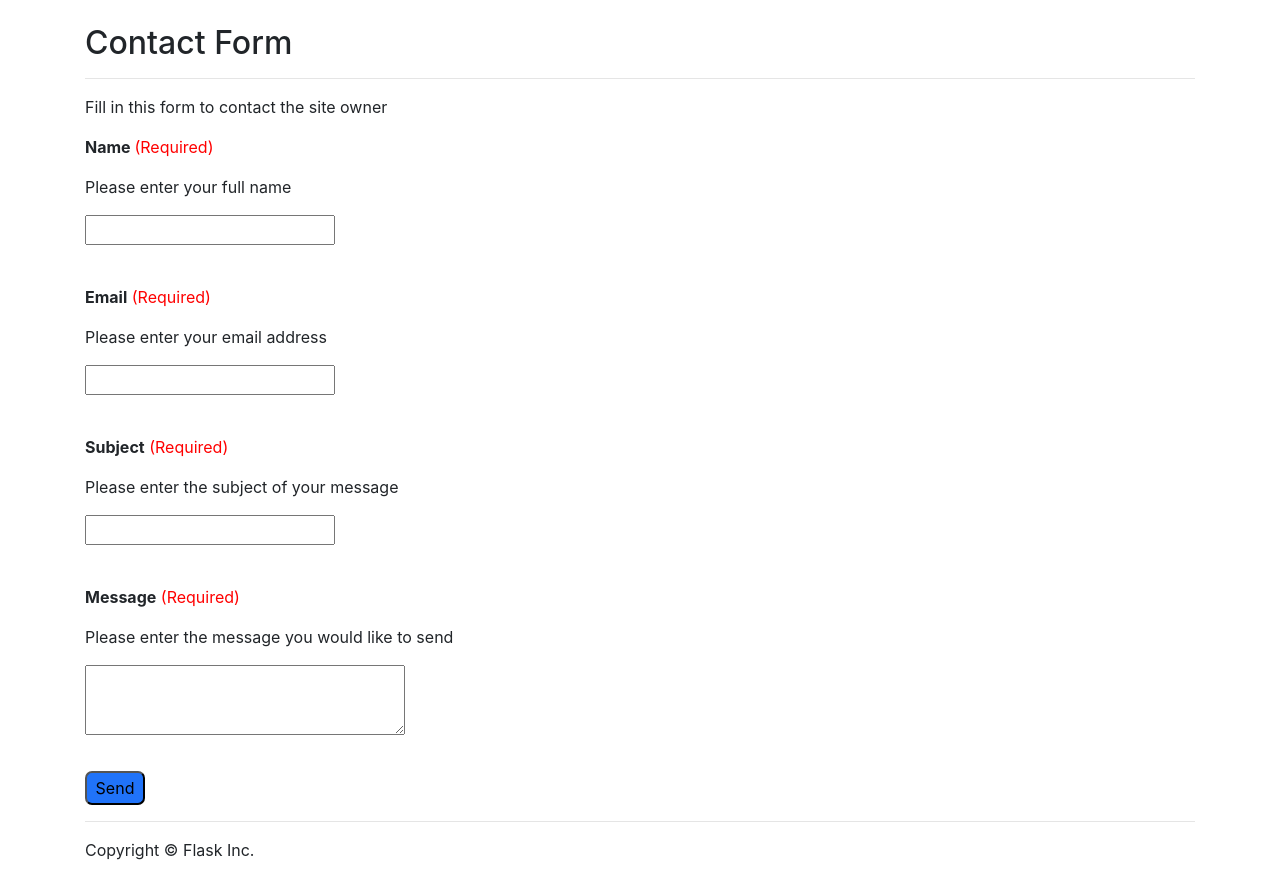
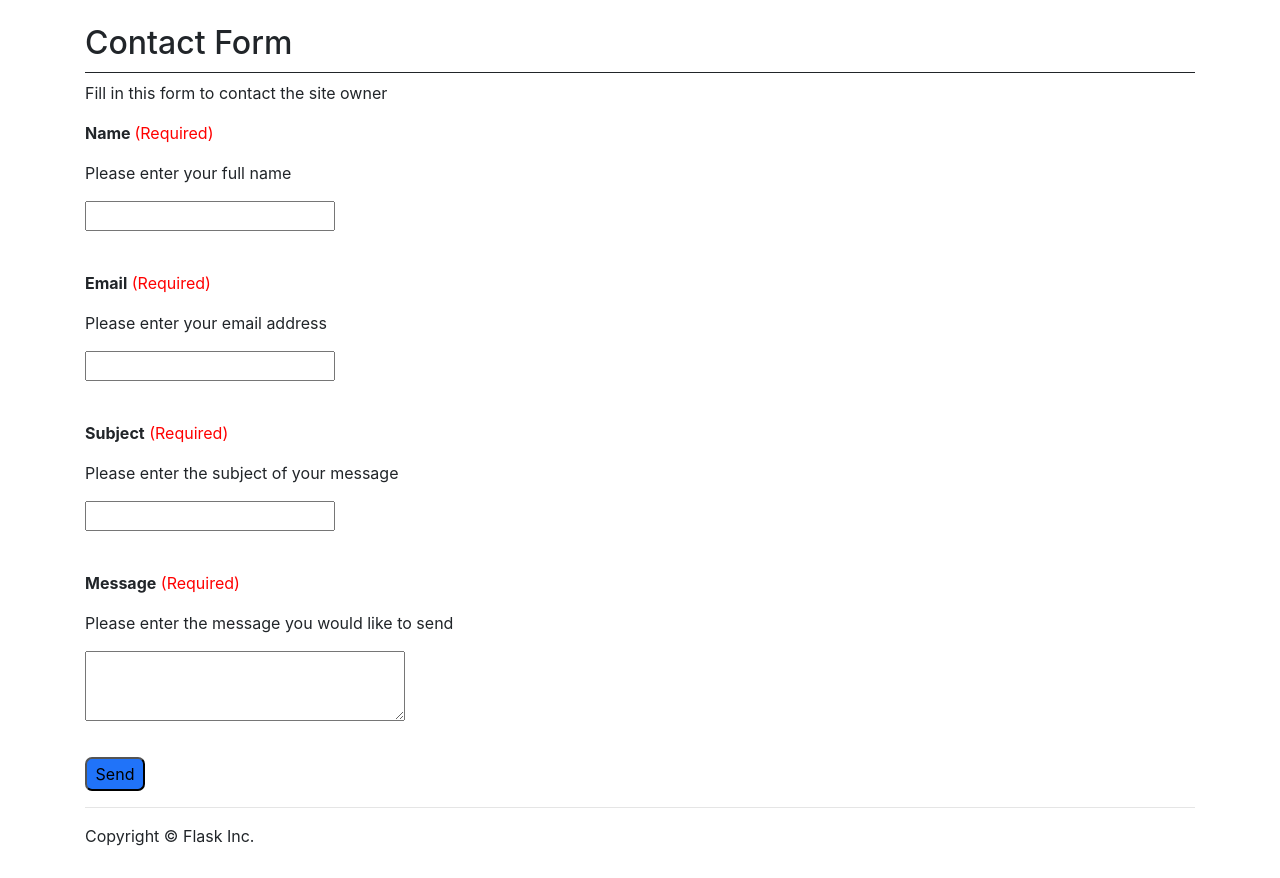
Before and after one commit to Kadaine/info3180-lab3, a Flask app: page /contact/ in a window 1280 px wide. Shown: the part 56-934 px from the top of the page. After the commit the page ends 902 px from the top, so only its background shows below. Run offline with Flask 2, Linux system fonts and the light colour scheme; some libraries are stand-ins or nearby versions.

Commit message:
Finished Lab3

```diff
--- a/app/static/css/app.css
+++ b/app/static/css/app.css
@@ -26,3 +26,9 @@ body {
     width:400px;
     padding:10px;
 }
+
+h2.borderl{
+    border-bottom-style: solid;
+    border-width: 1px;
+    padding-bottom: 10px;
+}
--- a/app/templates/contact.html
+++ b/app/templates/contact.html
@@ -4,48 +4,42 @@
     <form action= "{{url_for('contact')}}"  method="post">
 
       <div>
-          <h2> Contact Form</h2>
+          <h2 class="borderl"> Contact Form</h2>
                 {{ form.csrf_token }}
-
-          {% for message in form.name.errors %}
-              <div class="flash"> {{message }} </div>
-              {% endfor %}
-
-          {% for message in form.email.errors %}
-              <div class="flash"> {{message }} </div>
-              {% endfor %}
-
-          {% for message in form.subject.errors %}
-              <div class="flash"> {{message }} </div>
-              {% endfor %}
-
-          {% for message in form.message.errors %}
-          <div class="flash"> {{message }} </div>
-      {% endfor %}
-
-          <hr>
           <p>Fill in this form to contact the site owner</p>
       </div>
       <div>
           <p><strong>Name </strong><span style="color:red">(Required)</span></p>
+          {% for message in form.name.errors %}
+          <div class="flash"> {{message }} </div>
+          {% endfor %}
           <p>Please enter your full name</p>
           {{form.name(class = "adjust")}}
 
       </div>
       <div>
           <p><strong>Email</strong> <span style="color:red">(Required)</span></p>
+          {% for message in form.email.errors %}
+          <div class="flash"> {{message }} </div>
+          {% endfor %}
           <p>Please enter your email address</p>
           {{form.email(class = "adjust")}}
 
       </div>
       <div>
           <p><strong>Subject</strong> </strong> <span style="color:red">(Required)</span></p>
+          {% for message in form.subject.errors %}
+          <div class="flash"> {{message }} </div>
+          {% endfor %}
           <p>Please enter the subject of your message</p>
           {{form.subject(class = "adjust")}}
 
       </div>
       <div>
           <p><strong>Message</strong> <span style="color:red">(Required)</span></p>
+          {% for message in form.message.errors %}
+          <div class="flash"> {{message }} </div>
+          {% endfor %}
           <p>Please enter the message you would like to send</p>
           {{form.message(class = "adjust1")}}
 
```
